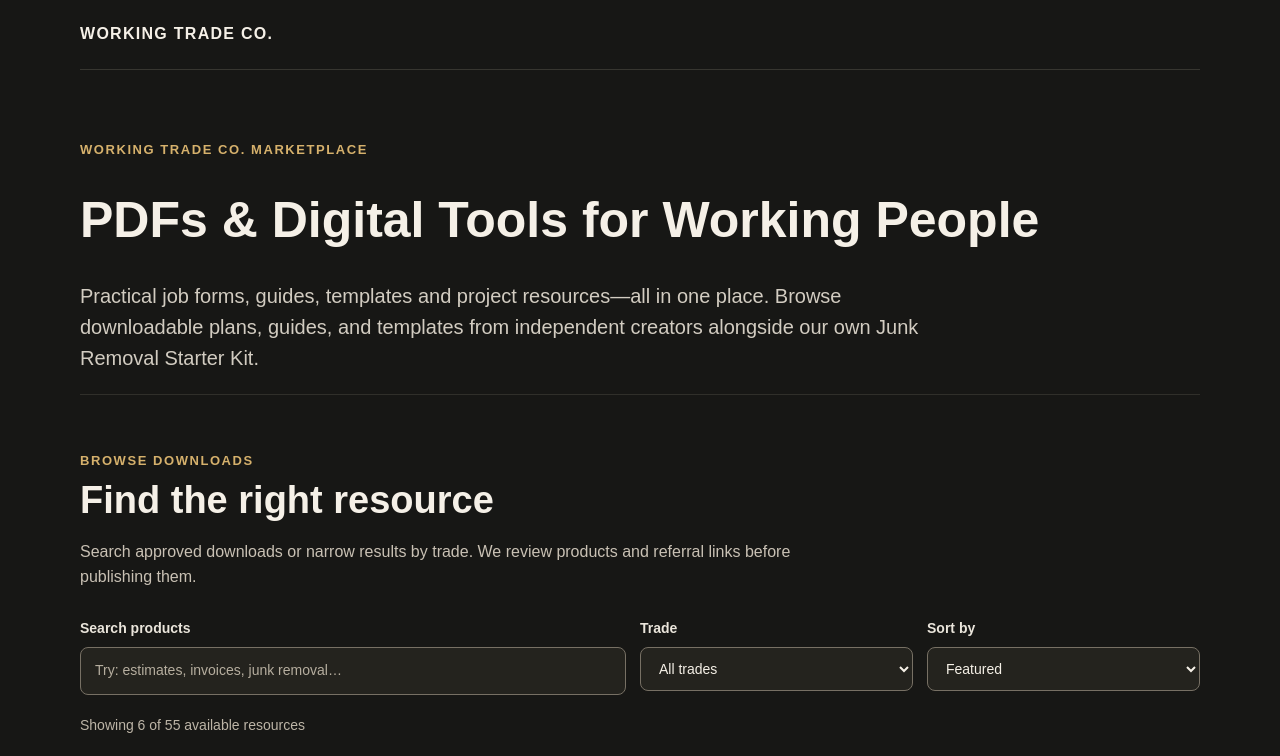
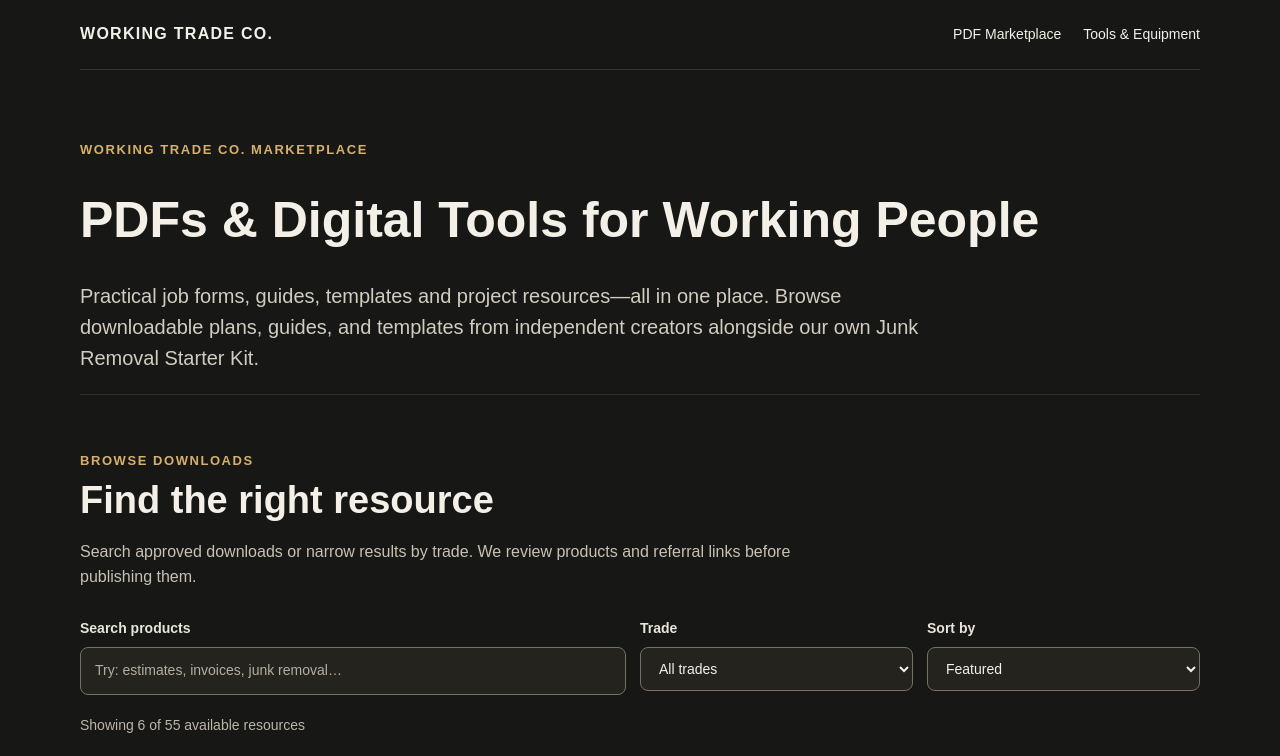
Before and after one commit to iroc46me-ui/working-trade-co, a Next.js app: page / in a window 1280 px wide. Shown: the top 756 px of the page. Built offline with nearby package versions, Linux system fonts and the light colour scheme.

Commit message:
Add PDF Marketplace and Tools Equipment navigation links

```diff
--- a/app/layout.js
+++ b/app/layout.js
@@ -14,6 +14,8 @@ export default function RootLayout({ children }) {
           <div className="wrap nav">
             <a className="brand" href="/">WORKING TRADE CO.</a>
             <nav className="navlinks">
+              <a href="/marketplace">PDF Marketplace</a>
+              <a href="/tools-equipment">Tools &amp; Equipment</a>
             </nav>
           </div>
         </header>
```
